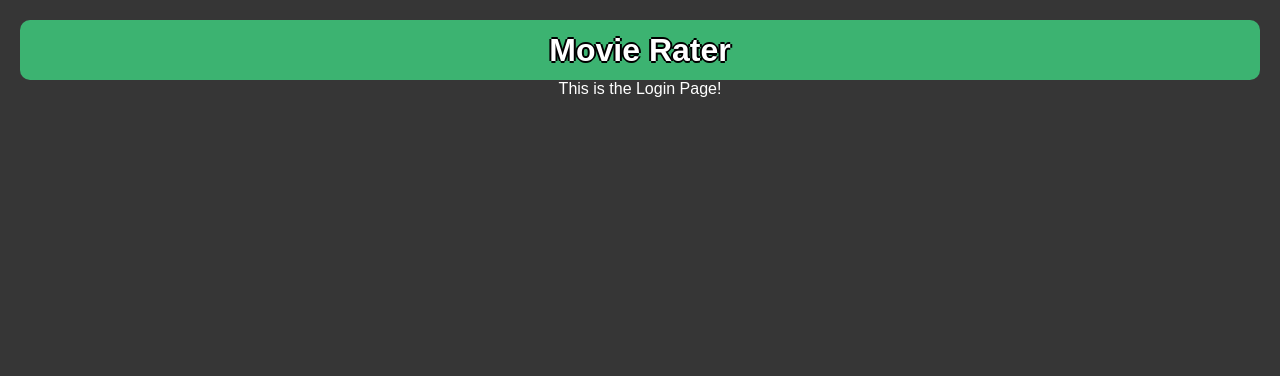
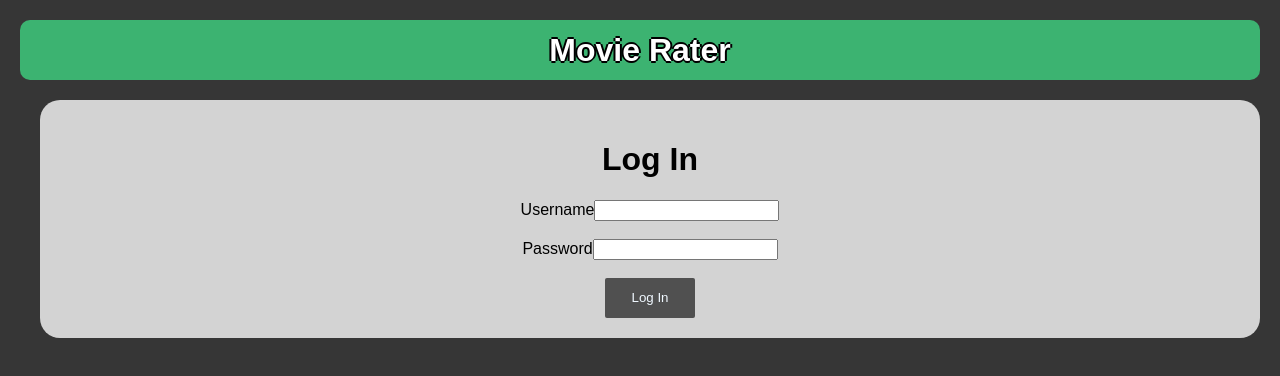
Before and after one commit to kysal/tsi-final-project, a React (Create React App) app: page /login in a window 1280 px wide. Shown: the top 376 px of the page. Built offline with nearby package versions, Linux system fonts and the light colour scheme.

Commit message:
Added login form and provider with login function

```diff
--- a/package.json
+++ b/package.json
@@ -6,6 +6,7 @@
     "@testing-library/jest-dom": "^5.16.5",
     "@testing-library/react": "^13.4.0",
     "@testing-library/user-event": "^13.5.0",
+    "axios": "^1.2.1",
     "react": "^18.2.0",
     "react-dom": "^18.2.0",
     "react-router-dom": "^6.5.0",
--- /dev/null
+++ b/src/components/LoginContainer.js
@@ -0,0 +1,54 @@
+import { useState } from "react";
+import UserProvider from "../providers/UserProvider";
+
+function LoginContainer() {
+
+    const [value, setValue] = useState({
+        username: "",
+        password: ""
+    });
+    const [message, setMessage] = useState("");
+
+    const handleChange = event => {
+        const target = event.target;
+        const name = target.name;
+
+        setValue({
+            ...value,
+            [name]: target.value
+        })
+    }
+
+    const handleSubmit = async () => {
+        UserProvider.login(value);
+    }
+
+    return (
+    <div>
+        <h1 className="page-title">Log In</h1>
+        <form onSubmit={handleSubmit}>
+            <label htmlFor="username">
+                Username
+                <input id="username" name="username" type="text" value={value.username} onChange={handleChange} />
+            </label>
+
+            <br/><br/>
+            <label>
+                Password
+                <input id="password" name="password" type="password" value={value.password} onChange={handleChange} />
+            </label>
+
+
+            <br/><br/>
+            <button className="button-primary" type="button" onClick={handleSubmit}>Log In</button>
+
+            <div>{message}</div>
+
+        </form>
+    </div>
+    )
+
+}
+
+
+export default LoginContainer;
--- a/src/pages/LoginPage.js
+++ b/src/pages/LoginPage.js
@@ -1,11 +1,13 @@
+import LoginContainer from "../components/LoginContainer";
+import LoginForm from "../components/LoginContainer";
 
 
 function LoginPage() {
 
 
     return (
-        <div>
-            This is the Login Page!
+        <div className="main-content">
+            <LoginContainer />
         </div>
     )
 }
--- /dev/null
+++ b/src/providers/UserProvider.js
@@ -0,0 +1,16 @@
+import axios from "axios";
+
+const UserProvider = {
+    login: async function(userDetails) {
+        const res = await axios.post('http://localhost:8080/user/authenticate', userDetails)
+
+        if (res.status === 200) console.log("Success!");
+        else console.error(res);
+    },
+
+    signup: function(userDetails) {
+
+    }
+}
+
+export default UserProvider;
```
Also changed, not shown: src/components/LoginContainer.css (added), 1 other file (tests, documents, lock files or other folders).
